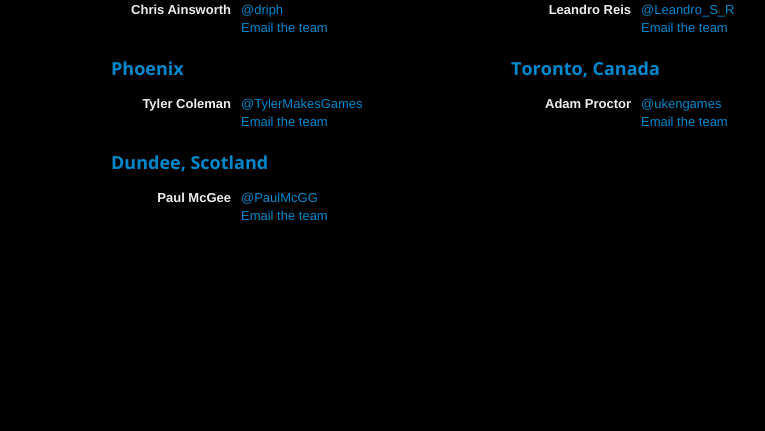
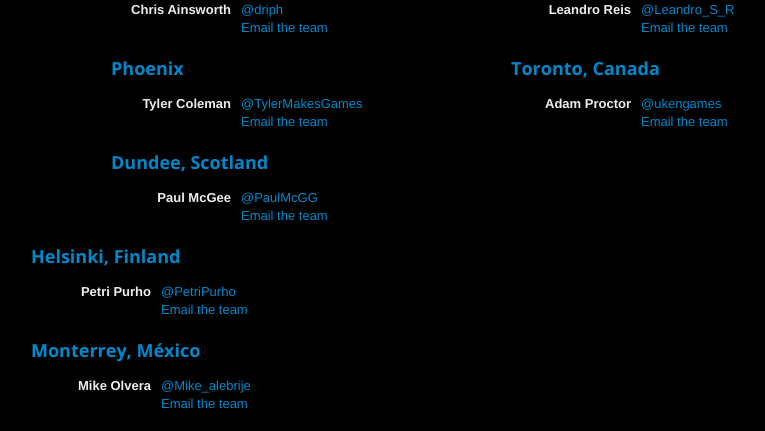
Before and after one commit to tabacco/molydeux, a PHP site: page / in a window 1280 px wide. Shown: the part 1459-1890 px from the top of the page, without its empty margins (139-904 px from the left). Before the commit the page ends 1680 px from the top, so only its background shows below. Run offline with PHP 8.4, Linux system fonts and the light colour scheme.

Commit message:
Update index.php

```diff
--- a/index.php
+++ b/index.php
@@ -213,5 +213,25 @@
         </dl>
       </div>
     </div>
+    <div class="row">
+      <div class="span4" id="helsinki">
+        <h3><a href="http://www.facebook.com/events/269620596450287/">Helsinki, Finland</a></h3>
+        <dl class="dl-horizontal">
+          <dt>Petri Purho</dt>
+        <dd><a href="https://twitter.com/paulmcgg">@PetriPurho</a></dd>
+        <dd><a href="mailto:molyjamhelsinki@gmail.com">Email the team</a></dd>
+        </dl>
+      </div>
+    </div>
+    <div class="row">
+      <div class="span4" id="Monterrey">
+        <h3><a href="http://www.facebook.com/#!/events/319433411452017/">Monterrey, México</a></h3>
+        <dl class="dl-horizontal">
+          <dt>Mike Olvera</dt>
+        <dd><a href="https://twitter.com/Mike_alebrije">@Mike_alebrije</a></dd>
+        <dd><a href="mailto:miguel.olvera@alebrije-estudios.com">Email the team</a></dd>
+        </dl>
+      </div>
+    </div>
   </div>
 <? require('templates/footer.php'); ?>
```
